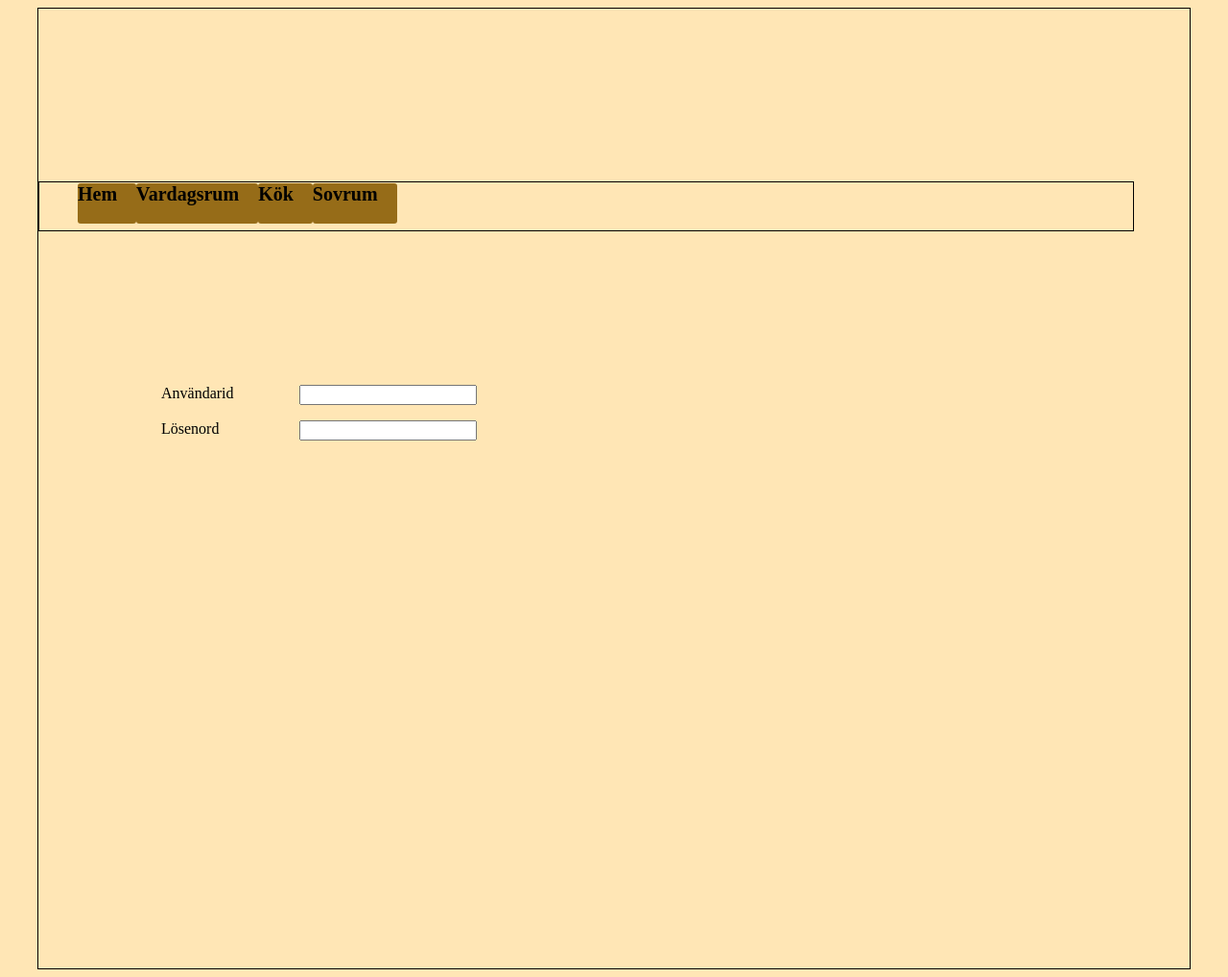
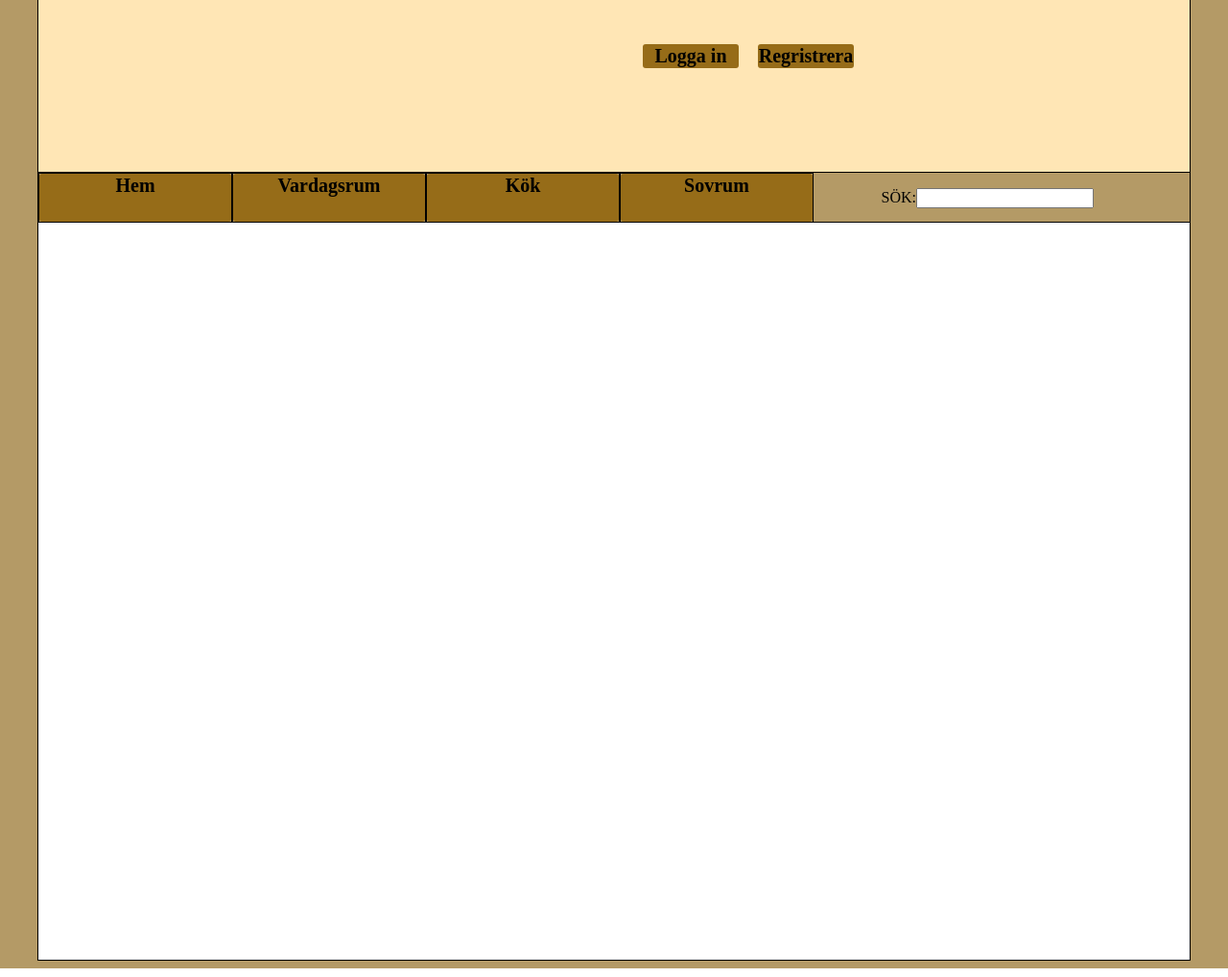
Before and after one commit to stjernstedt/Projekt, a PHP site: page / in a window 1280 px wide. Shown: the whole page at 96% size. Run offline with PHP 8.4, Linux system fonts and the light colour scheme.

Commit message:
första uppdatering

```diff
--- a/Cssmall.css
+++ b/Cssmall.css
@@ -1,14 +1,16 @@
-body {
-    background-color: #FFE6B5;
+body{
+background-color:#B49A66;
+
 }
 
-
 #mainwindow{
+background-color:#ffffff;
 border:black solid 1px;
 width:1200px;
 margin-left:auto;
 margin-right:auto;
 height:1000px;
+margin-top:-9px;
 }
 
 
@@ -23,13 +25,13 @@ height:1000px;
 	background-color:#FFE6B5;
 	width:1200px;
 }
-
-.Knappar li a{
+/*Här börjar koden för menyn*/
+.Meny li a{
 	background-color:#966C18;
 	color:#000000;
-	padding:0px 20px 20px 0px;
-    height: 100px;
-    width: 100px;
+	float:left;
+    height: 50px;
+    width: 200px;
     text-decoration:none;
     font-weight: bold;
     line-height: 25px;
@@ -41,35 +43,73 @@ height:1000px;
 	font-size:20px;
 
 }
-.Knappar li a:hover{
+.Meny li a:hover{
 	background-color:#FFCB63;
 	color:#000000;
 }
-.Meny  ul{
+.Meny {
+	background-color:#B49A66;
 	margin-top:-20px;
+	height:51px;
+	width:1199px;
+	float:left;
+	border:black solid 1px;
+	position:absolute;
+	top:199px;
+}
+.Meny ul li {
+	margin-top:-16px;
+	Margin-right:41px;
+	Margin-left:-41px;
 	height:50px;
-	width:1100px;
-
 	border:black solid 1px;
-}
-.Meny li {
-
+	width:200px;
 	list-style-type:none;
 	float:left;
+
 }
+
+.sökruta{
+float:right;
+/* border:black solid 1px; */
+margin-right: 100px;
+}
+/*Här slutar koden för menyn*/
 
 
 
-
-label {
-    width: 8em;
-    float: left;
-    text-align: left;
-    margin-right: 1em;
-    margin-left: 3em;
+/*Här börjar kod för login och reg knapparna*/
+.login  {
+/* border:black solid 1px; */
+position:absolute;
+top:30px;
+width:300px;
+right:350px;
+}
+.loginreg ul li{
+	float:left;
+	margin-right:20px;
+	list-style-type:none;
+}
+.loginreg ul li a{
+	background-color:#966C18;
+	color:#000000;
+	Float:left;
+    height: 10;
+    width: 100px;
+    text-decoration:none;
+    font-weight: bold;
+    line-height: 25px;
+    text-align: center;
+	-moz-border-radius: 3px;
+	-webkit-border-radius: 3px;
+	border-radius: 3px;
+	margin-top:0px;
+	font-size:20px;
+}
+.loginreg li a:hover{
+	background-color:#FFCB63;
+	color:#000000;
 }
 
-div#inlogg {
-    margin-top: 10em;
-    margin-left: 5em;
-}
+/*Här slutar kod för login och reg knapparna*/
--- a/Index.php
+++ b/Index.php
@@ -9,9 +9,8 @@
 <body>
 <div id="mainwindow">
 <?php include("header.php"); ?>
+<?php include("Login.php")?>
 <?php include("Menyknappar.php")?>
-<?php include("inlogg.php")?>
-
 
 
 </div>
--- /dev/null
+++ b/Login.php
@@ -0,0 +1,8 @@
+<div class="login">
+	<div class="loginreg">
+	<ul>
+		<li><a href="#">Logga in</a></li>
+		<li><a href="#">Regristrera</a></li>
+	</ul>
+</div>
+</div>
--- a/Menyknappar.php
+++ b/Menyknappar.php
@@ -1,9 +1,18 @@
 <div class="Meny">
-	<ul class="Knappar">
+	<ul>
 		<li><a href="#">Hem</a></li>
 		<li><a href="#">Vardagsrum</a></li>
 		<li><a href="#">Kök</a></li>
 		<li><a href="#">Sovrum</a></li>
 	</ul>
 
+  <div class="sökruta">
+	<form name="Sök">
+		SÖK:<input type="text">
+
+
+
+
+	</form>
+	</div>
 </div>
--- /dev/null
+++ b/Window.php
@@ -0,0 +1 @@
+<div id="Window"></div>
```
